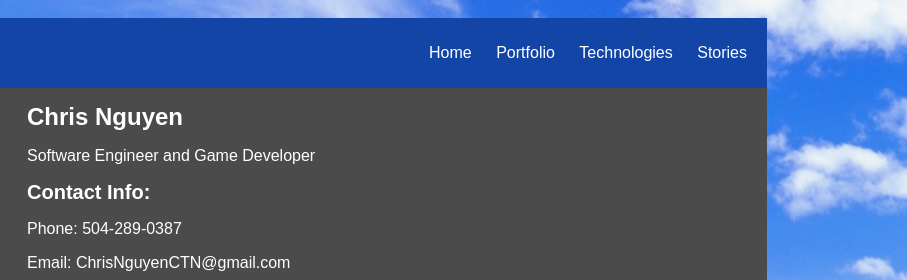
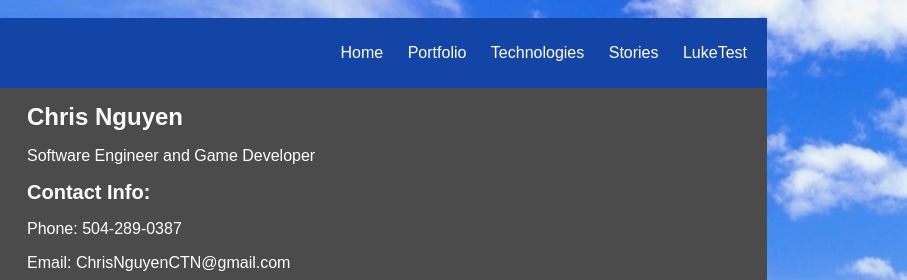
Before and after one commit to UnfinishedCake/unfinished.github.io, a plain HTML site: page index.html in a window 1280 px wide. Shown: the top 280 px of the page, 373-1280 px from the left. Drawn offline with Linux system fonts and the light colour scheme.

Commit message:
LukeTest

```diff
--- a/index.html
+++ b/index.html
@@ -81,6 +81,8 @@
                   </li>
                   <li><a href="stories.html">Stories</a>
                   </li>
+                  <li><a href="luketest.html">LukeTest</a>
+                  </li>
                 </ul>
             </nav>
             <main>
```
Also changed, not shown: luketest.html (added).
